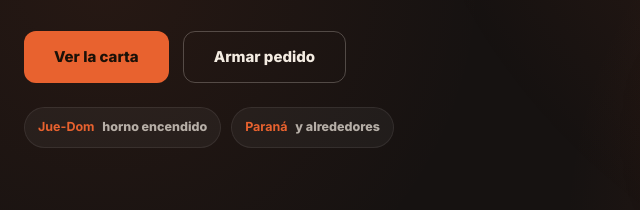
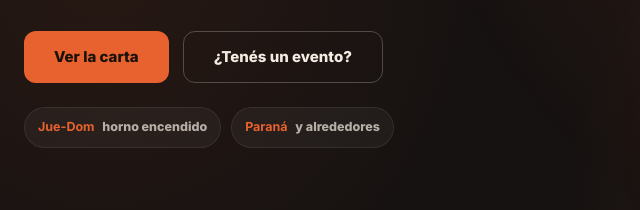
Before and after one commit to valeno12/PizzasFuriosas, an Astro site in the folder front-landing/: page / in a window 1280 px wide. Shown: the part 546-756 px from the top of the page, 0-640 px from the left. Built offline with nearby package versions, Linux system fonts and the light colour scheme; Astro itself is replaced by a stand-in of ours; no server answers.

Commit message:
cambio del hero

```diff
--- a/front-landing/src/components/Hero.astro
+++ b/front-landing/src/components/Hero.astro
@@ -1,3 +1,7 @@
+---
+import { EVENT_WHATSAPP_URL } from '../config'
+---
+
 <section class="hero">
   <!-- Mobile: la foto es el fondo full-bleed y el texto va encima. En desktop se oculta. -->
   <div class="hero-bg" aria-hidden="true"></div>
@@ -11,7 +15,7 @@
       </p>
       <div class="hero-actions">
         <a class="btn btn-primary" href="#carta">Ver la carta</a>
-        <a class="btn btn-outline" href="#pedido">Armar pedido</a>
+        <a class="btn btn-outline" href={EVENT_WHATSAPP_URL} target="_blank" rel="noopener">¿Tenés un evento?</a>
       </div>
       <div class="hero-stats" aria-label="Datos rápidos">
         <span class="hero-stat"><b>Jue-Dom</b> horno encendido</span>
--- a/front-landing/src/components/Info.astro
+++ b/front-landing/src/components/Info.astro
@@ -1,5 +1,5 @@
 ---
-import { BUSINESS } from '../config'
+import { BUSINESS, EVENT_WHATSAPP_URL } from '../config'
 ---
 
 <section class="info" id="horarios">
@@ -38,7 +38,7 @@ import { BUSINESS } from '../config'
       <img class="photo" src="/images/IMG_20260616_130329.webp" alt="Pizzas a la piedra saliendo del horno a la llama" loading="lazy" />
       <p class="brush title">¿Tenés un evento?</p>
       <p>Llevamos las pizzas a donde estés. Escribinos al {BUSINESS.phoneDisplay}.</p>
-      <a class="event-cta" href="#horarios">Consultar evento</a>
+      <a class="event-cta" href={EVENT_WHATSAPP_URL} target="_blank" rel="noopener">Consultar evento</a>
     </div>
   </div>
 </section>
--- a/front-landing/src/config.ts
+++ b/front-landing/src/config.ts
@@ -15,3 +15,8 @@ export const BUSINESS = {
   phoneDisplay: import.meta.env.PUBLIC_PHONE_DISPLAY ?? DEFAULT_PHONE_DISPLAY,
   instagram: '@pizza_furiosa',
 }
+
+// Consulta de eventos por WhatsApp, con mensaje pre-armado.
+export const EVENT_WHATSAPP_URL = `https://wa.me/${WHATSAPP_PHONE}?text=${encodeURIComponent(
+  `¡Hola ${BUSINESS.name}! 🍕 Quería información sobre eventos.`,
+)}`
```
